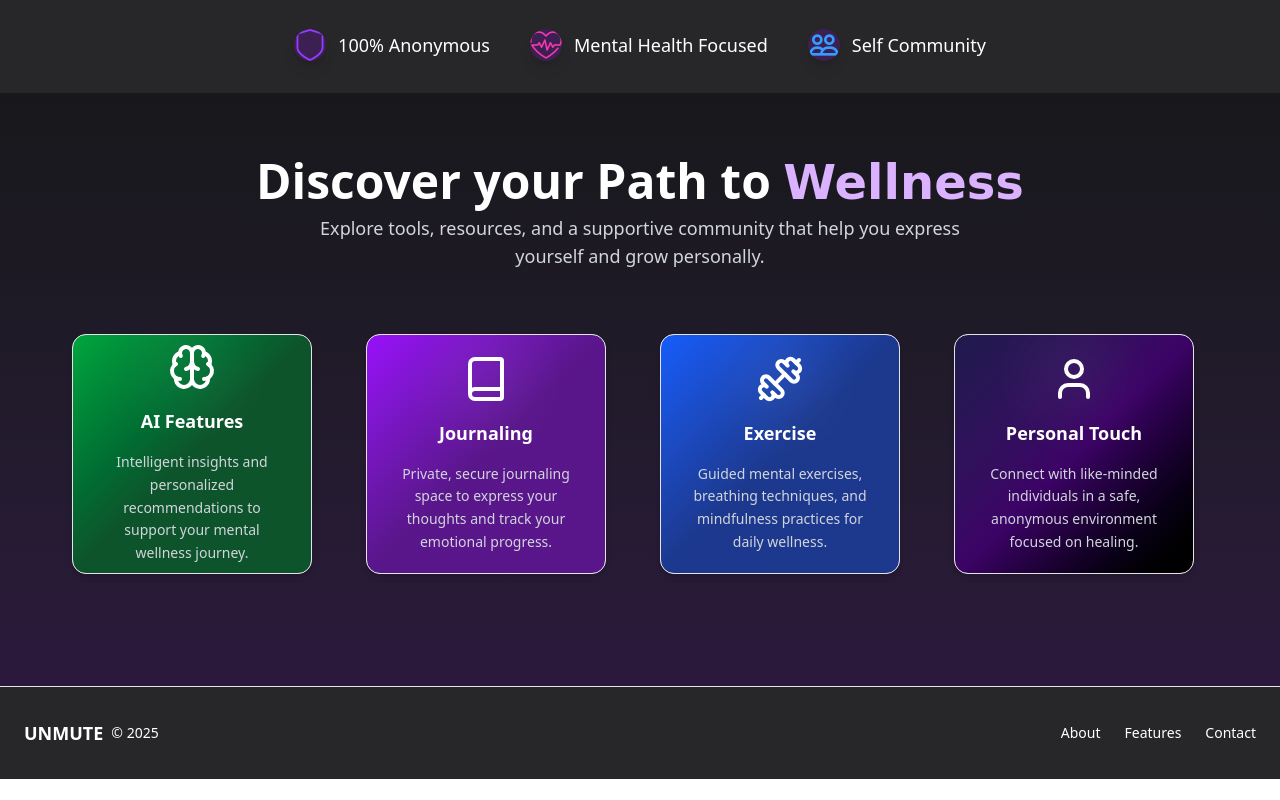
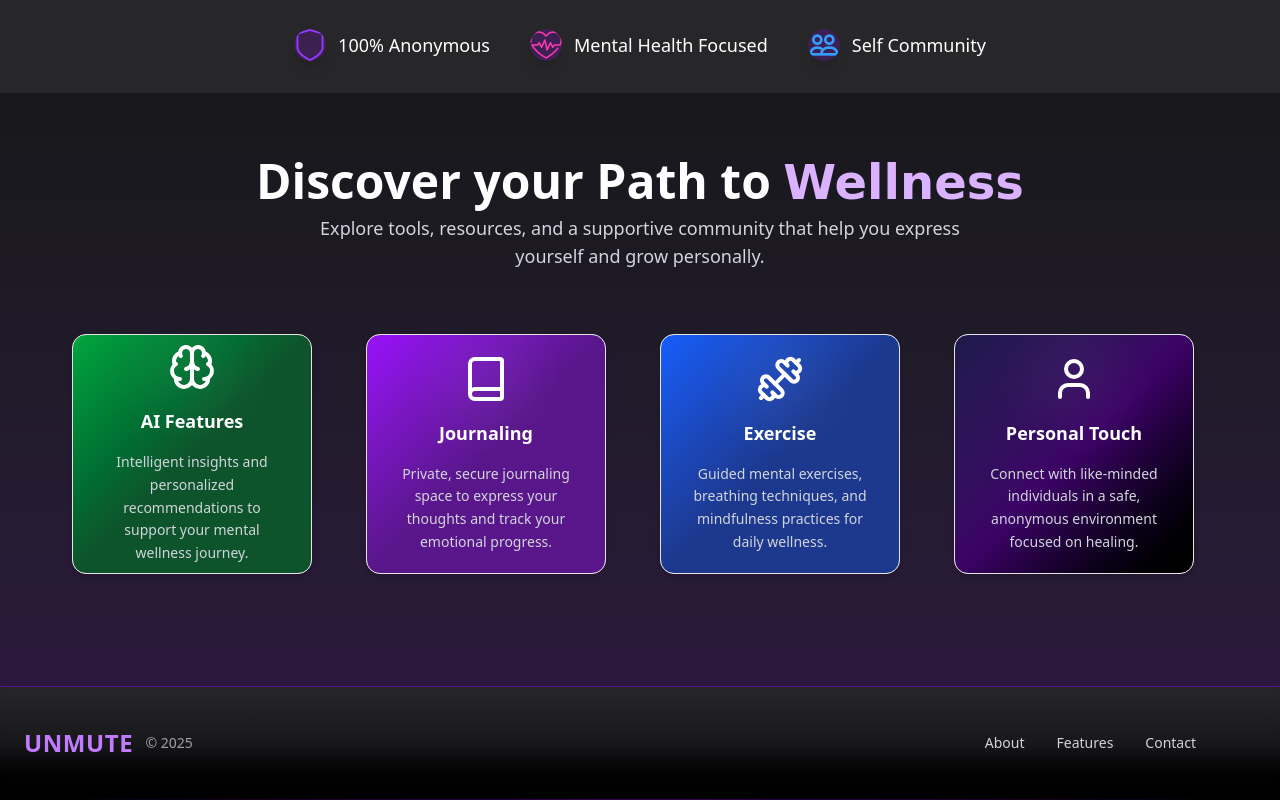
Before and after one commit to raunak300/MajorProject, a React (Vite) app in the folder Frontend/: page / in a window 1280 px wide. Shown: the part 537-1337 px from the top of the page. Before the commit the page ends 1316 px from the top, so only its background shows below. Built offline with nearby package versions, Linux system fonts and the light colour scheme; a web font is replaced by a local one.

Commit message:
footer and back to top done

```diff
--- a/Frontend/package.json
+++ b/Frontend/package.json
@@ -18,6 +18,7 @@
     "lucide-react": "^0.536.0",
     "react": "^19.1.0",
     "react-dom": "^19.1.0",
+    "react-icons": "^5.5.0",
     "react-router-dom": "^7.7.1",
     "react-typing-effect": "^2.0.5",
     "tailwind-merge": "^3.3.1",
--- a/Frontend/src/Components/Footer.jsx
+++ b/Frontend/src/Components/Footer.jsx
@@ -1,32 +1,66 @@
+import { useState, useEffect } from 'react';
 import { Link } from "react-router-dom";
+import { FaArrowUp } from 'react-icons/fa';
 
 const Footer = () => {
   const year = new Date().getFullYear();
+  const [visible, setVisible] = useState(false);
+
+  // Show button after scrolling 300px
+  useEffect(() => {
+    const toggleVisibility = () => {
+      setVisible(window.scrollY > 300);
+    };
+
+    window.addEventListener('scroll', toggleVisibility);
+    return () => window.removeEventListener('scroll', toggleVisibility);
+  }, []);
+
+  // Scroll to top
+  const scrollToTop = () => {
+    window.scrollTo({
+      top: 0,
+      behavior: 'smooth',
+    });
+  };
 
   return (
-    <footer className="w-full border-t border-border bg-zinc-800 text-white">
-      <div className="max-w-7xl mx-auto px-6 py-8 flex flex-col md:flex-row items-center justify-between gap-4">
+    <footer className="w-full bg-gradient-to-t from-black via-zinc-900 to-zinc-800 text-white border-t border-purple-900 shadow-inner">
+      <div className="max-w-7xl mx-auto px-6 py-10 flex flex-col md:flex-row items-center justify-between gap-6">
 
         {/* Left: Branding */}
-        <div className="flex items-center gap-2">
-          <span className="text-lg font-semibold text-white">UNMUTE</span>
-          <span className="text-sm">© {year}</span>
+        <div className="flex items-center gap-3">
+          <span className="text-2xl font-bold text-purple-400 tracking-wide">UNMUTE</span>
+          <span className="text-sm text-zinc-400">© {year}</span>
         </div>
 
         {/* Center: Navigation */}
-        <nav className="flex gap-6 text-sm">
-          <Link href="/about" className="hover:text-primary transition-colors">
+        <nav className="flex gap-8 text-sm font-medium -translate-x-15">
+          <Link to="/about" className="text-zinc-300 hover:text-purple-400 hover:scale-105 transition">
             About
           </Link>
-          <Link href="/features" className="hover:text-primary transition-colors">
+          <Link to="/features" className="text-zinc-300 hover:text-purple-400 hover:scale-105 transition">
             Features
           </Link>
-          <Link href="/contact" className="hover:text-primary transition-colors">
+          <Link to="/contact" className="text-zinc-300 hover:text-purple-400 hover:scale-105 transition">
             Contact
           </Link>
         </nav>
+      </div>
 
-      </div>
+      {/* Optional: Bottom Divider or Glow */}
+      <div className="h-[1px] bg-gradient-to-r from-transparent via-purple-700 to-transparent opacity-40"></div>
+
+      {/* Back to Top Button */}
+      {visible && (
+        <button
+          onClick={scrollToTop}
+          className="fixed bottom-6 right-6 z-50 p-3 rounded-full bg-purple-700 hover:bg-purple-600 text-white shadow-lg transition-all duration-300 animate-bounce"
+          aria-label="Back to top"
+        >
+          <FaArrowUp />
+        </button>
+      )}
     </footer>
   );
 };
```
Also changed, not shown: 1 other file (tests, documents, lock files or other folders).
